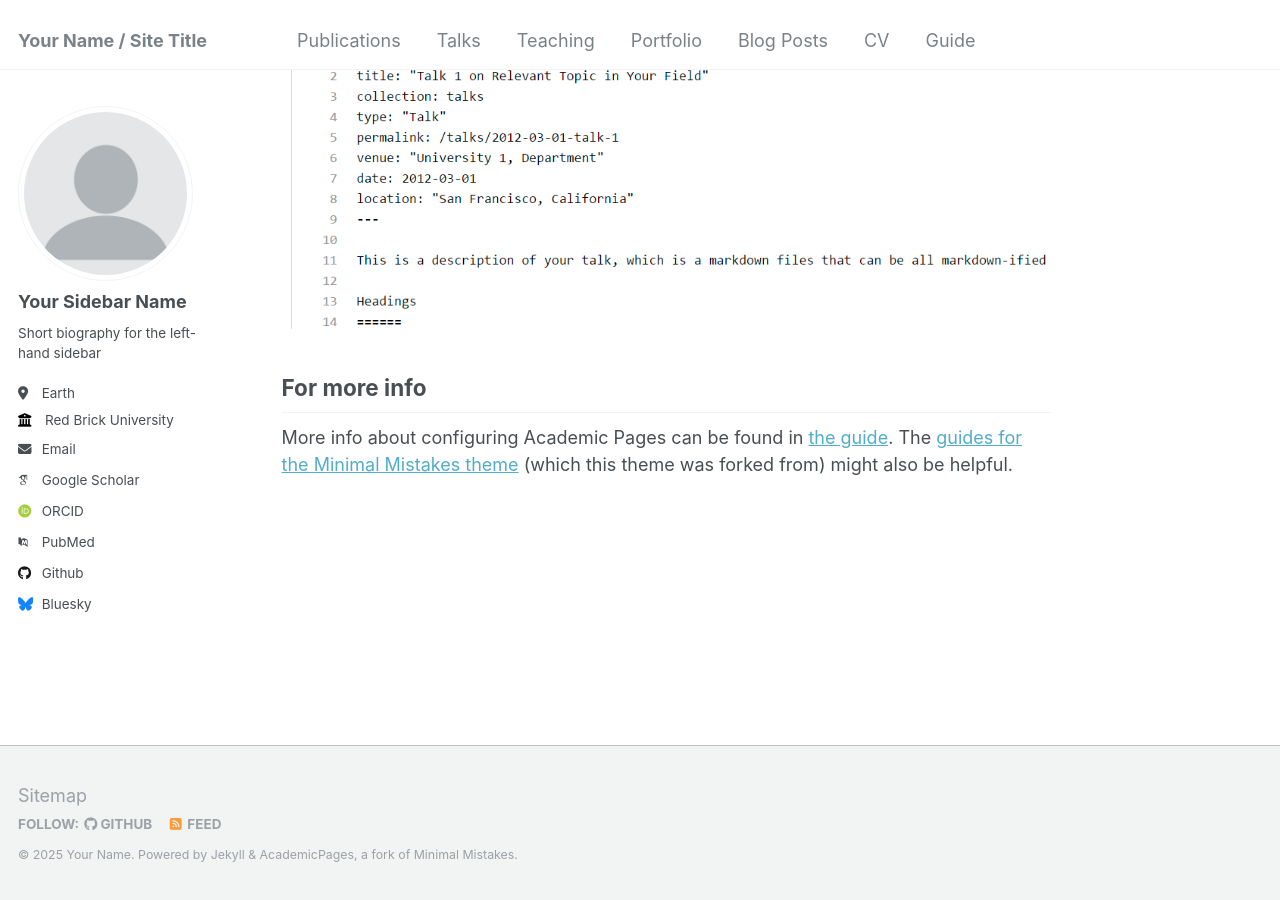
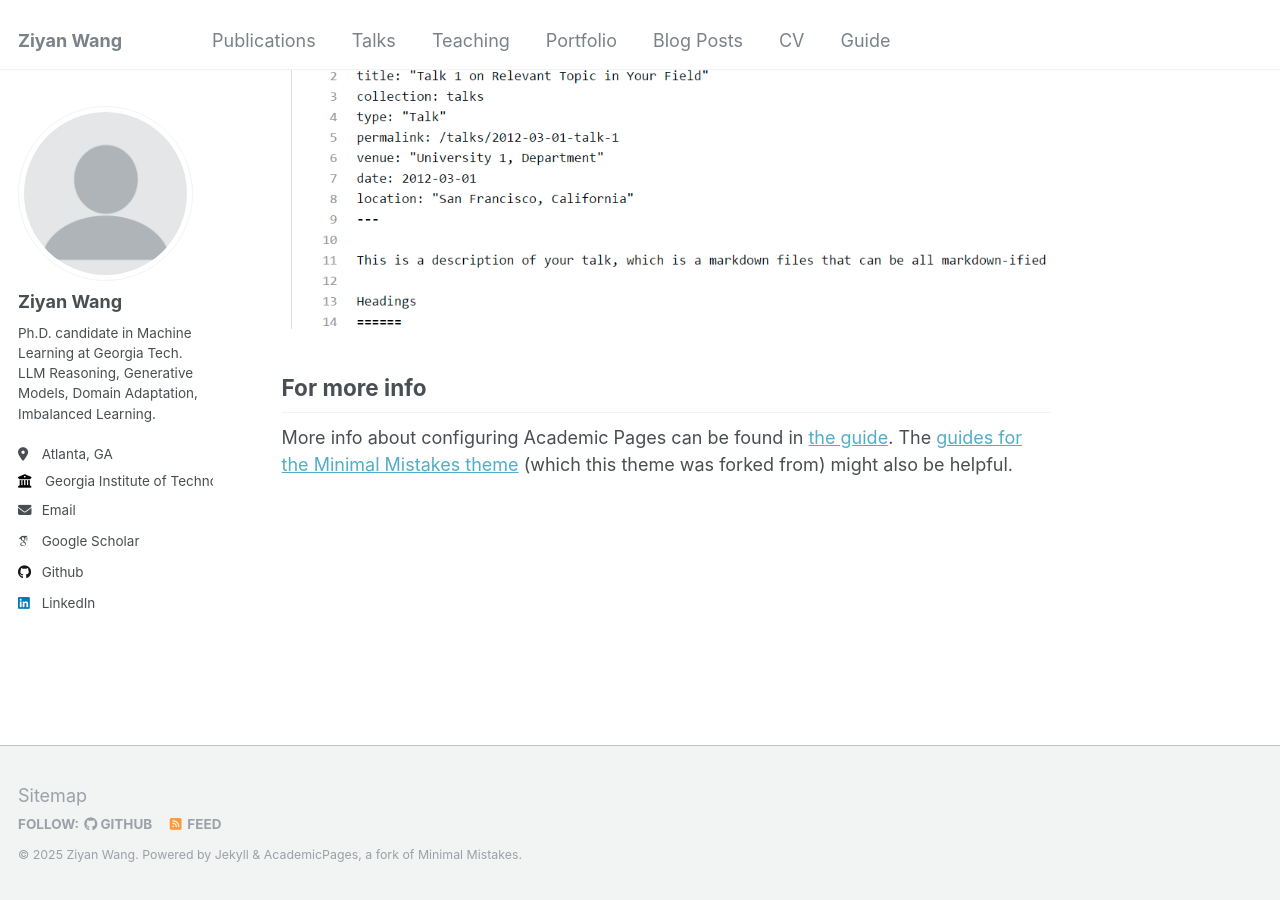
Before and after one commit to Urheen/Urheen.github.io, a Jekyll site: the page built from _pages/about.md, in a window 1280 px wide and 900 px high, scrolled down 2660 px. Built offline with Jekyll 4.4.1, drawn with Linux system fonts in a browser that asks for light colours; some web fonts are replaced.

Commit message:
first-update

```diff
--- a/_config.yml
+++ b/_config.yml
@@ -8,13 +8,13 @@
 
 # Basic Site Settings
 locale                   : "en-US"
-title                    : "Your Name / Site Title"
+title                    : "Ziyan Wang"
 title_separator          : "-"
-name                     : &name "Your Name"
-description              : &description "personal description"
-url                      : https://academicpages.github.io # the base hostname & protocol for your site e.g. "https://mmistakes.github.io"
+name                     : &name "Ziyan Wang"
+description              : &description "Ph.D. candidate in Machine Learning at Georgia Tech"
+url                      : https://urheen.github.io # the base hostname & protocol for your site e.g. "https://mmistakes.github.io"
 baseurl                  : "" # the subpath of your site, e.g. "/blog"
-repository               : "academicpages/academicpages.github.io"
+repository               : "Urheen/Urheen.github.io"
 
 # Site Author - The following control what appear as part of the author content on the side bar.
 #               If a field is blank the icon and link will not appear, otherwise it will be shown.
@@ -22,33 +22,33 @@ repository               : "academicpages/academicpages.github.io"
 author:
   # Biographic information
   avatar           : "profile.png"
-  name             : "Your Sidebar Name"
+  name             : "Ziyan Wang"
   pronouns         : # example: "she/her"
-  bio              : "Short biography for the left-hand sidebar"
-  location         : "Earth"
-  employer         : "Red Brick University"
+  bio              : "Ph.D. candidate in Machine Learning at Georgia Tech. LLM Reasoning, Generative Models, Domain Adaptation, Imbalanced Learning."
+  location         : "Atlanta, GA"
+  employer         : "Georgia Institute of Technology"
   uri              : # URL
-  email            : "none@example.org"
+  email            : "wzy@gatech.edu; ziywang@umich.edu; wangziyan37@gmail.com"
 
   # Academic websites
   arxiv            : # URL - Update with the correct link to your profile
-  googlescholar    : "https://scholar.google.com/citations?user=PS_CX0AAAAAJ"
-  impactstory      : # URL
-  orcid            : "http://orcid.org/yourorcidurl"
-  semantic         : # URL
-  pubmed           : "https://www.ncbi.nlm.nih.gov/pubmed/?term=john+snow"
-  researchgate     : # URL
+  googlescholar    : "https://scholar.google.com/citations?user=BP_1to8AAAAJ"
+  # impactstory      : # URL
+  # orcid            : "http://orcid.org/yourorcidurl"
+  # semantic         : # URL
+  # pubmed           : "https://www.ncbi.nlm.nih.gov/pubmed/?term=john+snow"
+  # researchgate     : # URL
 
   # Repositories and software development
   bitbucket        : # Username - Update with your username on the site
   codepen          : # Username
   dribbble         : # Username
-  github           : "academicpages"
+  github           : "Urheen"
   kaggle           : # Username
   stackoverflow    : # User number or user number and name (i.e., use "1" or "1/jeff-atwood")
 
   # Social media
-  bluesky          : "bsky.app" # Replace this with you Bluesky username
+  bluesky          : # Username # Replace this with you Bluesky username
   facebook         : # Username
   flickr           : # Username
   foursquare       : # Username
@@ -57,7 +57,7 @@ author:
   keybase          : # Username
   instagram        : # Username
   lastfm           : # Username
-  linkedin         : # Username
+  linkedin         : "ziyan-wang-b35ba9181" # Username
   mastodon         : # URL
   medium           : # URL
   pinterest        : # Username
@@ -75,12 +75,12 @@ author:
 
 # Publication Category - The following the list of publication categories and their headings
 publication_category:
-  books:
-    title: 'Books'
-  manuscripts:
-    title: 'Journal Articles'
-  conferences:
-    title: 'Conference Papers'
+  under-review:
+    title: "Under Review"
+  journal:
+    title: "Journal Papers"
+  conference:
+    title: "Conference Papers"
 
 # Site Settings
 teaser                   :  # filename of teaser fallback teaser image placed in /images/, .e.g. "500x300.png"
@@ -290,7 +290,7 @@ sass:
 permalink: /:categories/:title/
 # paginate: 5 # amount of posts to show
 # paginate_path: /page:num/
-timezone: America/Los_Angeles # http://en.wikipedia.org/wiki/List_of_tz_database_time_zones
+timezone: America/New_York # http://en.wikipedia.org/wiki/List_of_tz_database_time_zones
 
 
 # Plugins
```
